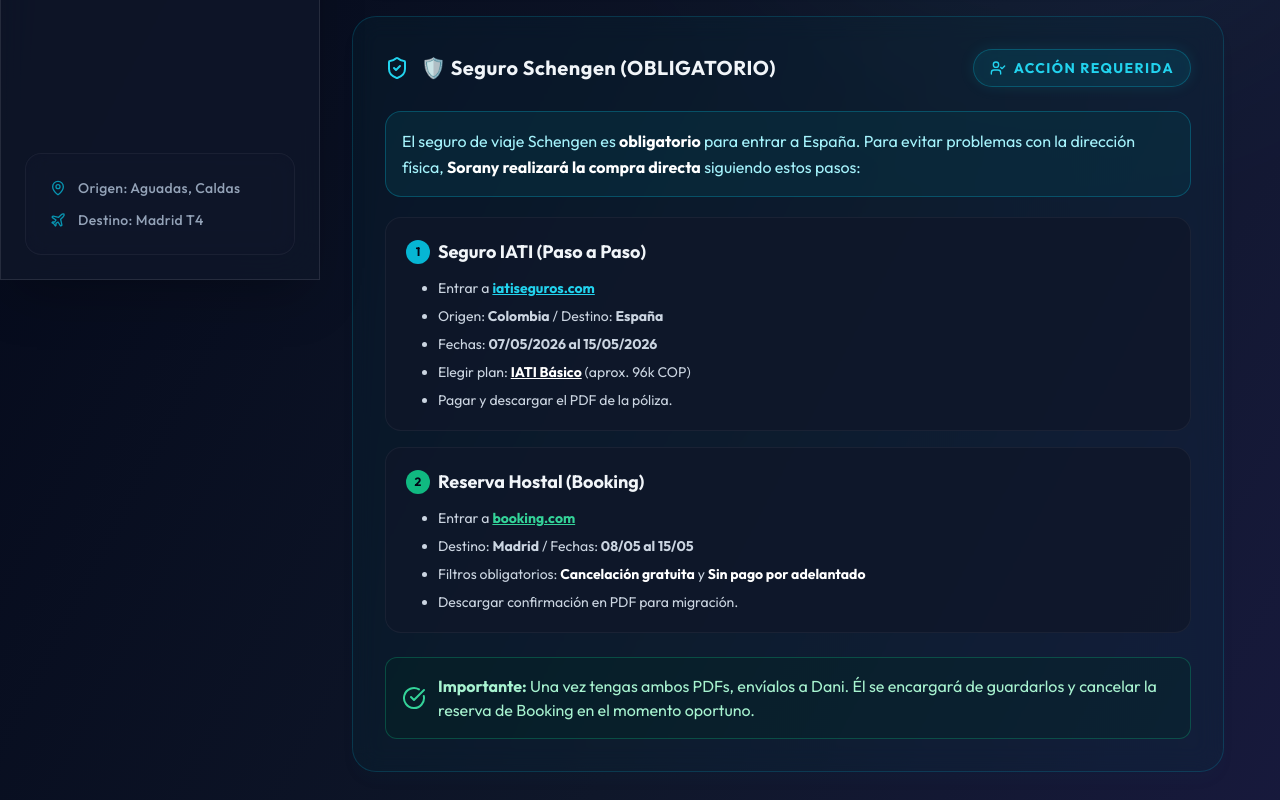
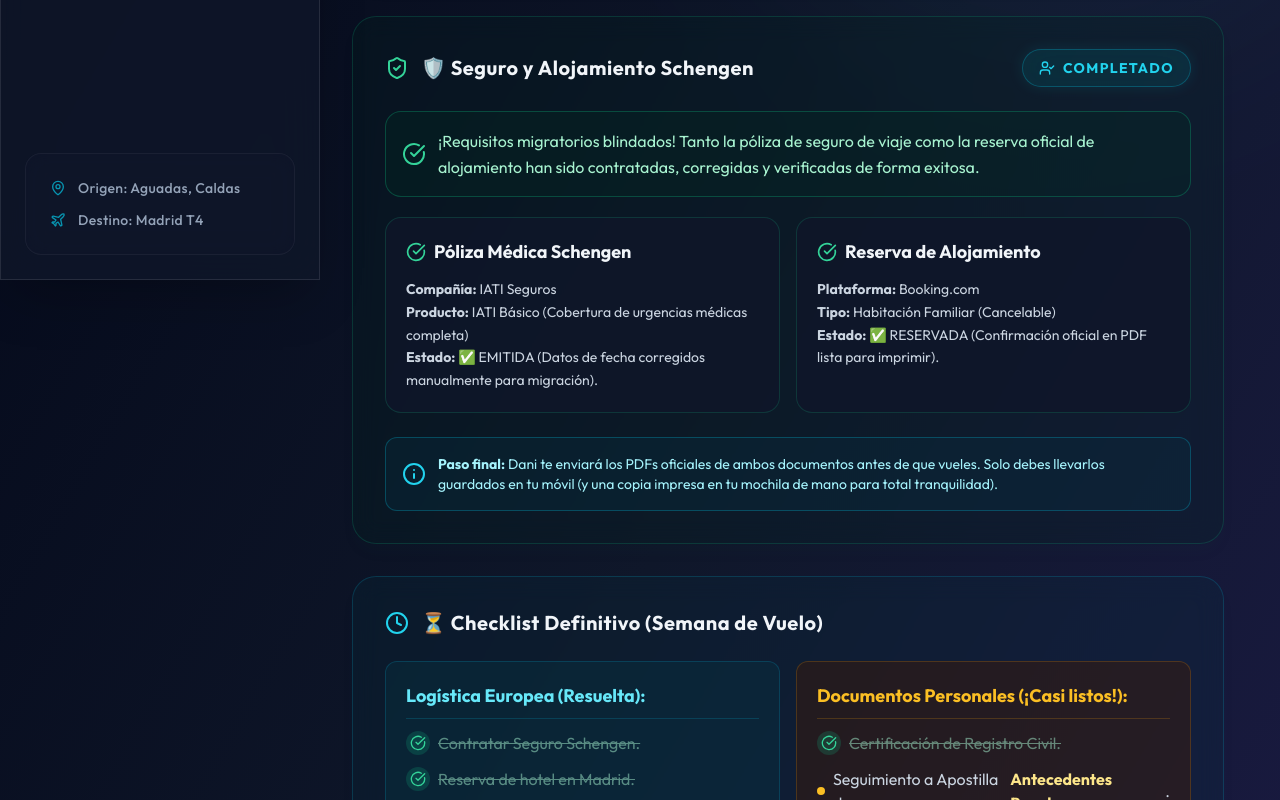
Before and after one commit to AlchemistSidZCooL/voyage, a React (Vite) app: page / in a window 1280 px wide. Shown: the part 520-1320 px from the top of the page. Built offline with nearby package versions, Linux system fonts and the light colour scheme; the HTML template or start-up script is replaced by a standard one.

Commit message:
feat: actualizar estado de seguro y alojamiento a completado en la web

```diff
--- a/src/App.jsx
+++ b/src/App.jsx
@@ -137,43 +137,41 @@
               </div>
             </Card>
 
-            <Card title="🛡️ Seguro Schengen (OBLIGATORIO)" icon={<ShieldCheck className="w-6 h-6 text-cyan-400" />} type="info" badge="ACCIÓN REQUERIDA">
-              <div className="mb-5 bg-cyan-950/50 p-4 rounded-2xl border border-cyan-500/30">
-                <p className="text-cyan-200 text-base leading-relaxed">El seguro de viaje Schengen es <strong className="text-white">obligatorio</strong> para entrar a España. Para evitar problemas con la dirección física, <strong className="text-white">Sorany realizará la compra directa</strong> siguiendo estos pasos:</p>
+            <Card title="🛡️ Seguro y Alojamiento Schengen" icon={<ShieldCheck className="w-6 h-6 text-emerald-400" />} type="success" badge="COMPLETADO">
+              <div className="mb-5 bg-emerald-950/30 p-4 rounded-2xl border border-emerald-500/30 flex items-center gap-3">
+                <CheckCircle className="w-6 h-6 text-emerald-400 flex-shrink-0" />
+                <p className="text-emerald-200 text-base leading-relaxed">¡Requisitos migratorios blindados! Tanto la póliza de seguro de viaje como la reserva oficial de alojamiento han sido contratadas, corregidas y verificadas de forma exitosa.</p>
               </div>
 
-              <div className="space-y-4 mb-6">
-                <div className="bg-slate-900/80 p-5 rounded-2xl border border-white/5 hover:border-cyan-500/30 transition-all">
+              <div className="grid md:grid-cols-2 gap-4 mb-6">
+                <div className="bg-slate-900/80 p-5 rounded-2xl border border-emerald-500/20 hover:border-emerald-500/40 transition-all">
                   <h4 className="font-bold text-slate-100 mb-3 flex items-center gap-2">
-                    <span className="bg-cyan-500 text-slate-950 w-6 h-6 rounded-full flex items-center justify-center text-xs">1</span>
-                    Seguro IATI (Paso a Paso)
+                    <CheckCircle className="w-5 h-5 text-emerald-400" />
+                    Póliza Médica Schengen
                   </h4>
-                  <ul className="text-slate-300 text-sm space-y-2 ml-8 list-disc">
-                    <li>Entrar a <a href="https://www.iatiseguros.com/" target="_blank" className="text-cyan-400 underline font-bold">iatiseguros.com</a></li>
-                    <li>Origen: <strong>Colombia</strong> / Destino: <strong>España</strong></li>
-                    <li>Fechas: <strong>07/05/2026 al 15/05/2026</strong></li>
-                    <li>Elegir plan: <strong className="text-white underline">IATI Básico</strong> (aprox. 96k COP)</li>
-                    <li>Pagar y descargar el PDF de la póliza.</li>
-                  </ul>
+                  <p className="text-slate-300 text-sm leading-relaxed">
+                    <strong>Compañía:</strong> IATI Seguros<br/>
+                    <strong>Producto:</strong> IATI Básico (Cobertura de urgencias médicas completa)<br/>
+                    <strong>Estado:</strong> ✅ EMITIDA (Datos de fecha corregidos manualmente para migración).
+                  </p>
                 </div>
 
-                <div className="bg-slate-900/80 p-5 rounded-2xl border border-white/5 hover:border-emerald-500/30 transition-all">
+                <div className="bg-slate-900/80 p-5 rounded-2xl border border-emerald-500/20 hover:border-emerald-500/40 transition-all">
                   <h4 className="font-bold text-slate-100 mb-3 flex items-center gap-2">
-                    <span className="bg-emerald-500 text-slate-950 w-6 h-6 rounded-full flex items-center justify-center text-xs">2</span>
-                    Reserva Hostal (Booking)
+                    <CheckCircle className="w-5 h-5 text-emerald-400" />
+                    Reserva de Alojamiento
                   </h4>
-                  <ul className="text-slate-300 text-sm space-y-2 ml-8 list-disc">
-                    <li>Entrar a <a href="https://www.booking.com/" target="_blank" className="text-emerald-400 underline font-bold">booking.com</a></li>
-                    <li>Destino: <strong>Madrid</strong> / Fechas: <strong>08/05 al 15/05</strong></li>
-                    <li>Filtros obligatorios: <strong className="text-white">Cancelación gratuita</strong> y <strong className="text-white">Sin pago por adelantado</strong></li>
-                    <li>Descargar confirmación en PDF para migración.</li>
-                  </ul>
+                  <p className="text-slate-300 text-sm leading-relaxed">
+                    <strong>Plataforma:</strong> Booking.com<br/>
+                    <strong>Tipo:</strong> Habitación Familiar (Cancelable)<br/>
+                    <strong>Estado:</strong> ✅ RESERVADA (Confirmación oficial en PDF lista para imprimir).
+                  </p>
                 </div>
               </div>
 
-              <div className="bg-emerald-950/30 p-4 rounded-xl border border-emerald-500/30 flex items-center gap-3">
-                <CheckCircle className="w-6 h-6 text-emerald-400 flex-shrink-0" />
-                <p className="text-emerald-200 text-sm lg:text-base"><strong>Importante:</strong> Una vez tengas ambos PDFs, envíalos a Dani. Él se encargará de guardarlos y cancelar la reserva de Booking en el momento oportuno.</p>
+              <div className="bg-cyan-950/30 p-4 rounded-xl border border-cyan-500/30 flex items-center gap-3">
+                <Info className="w-6 h-6 text-cyan-400 flex-shrink-0" />
+                <p className="text-cyan-200 text-sm"><strong>Paso final:</strong> Dani te enviará los PDFs oficiales de ambos documentos antes de que vueles. Solo debes llevarlos guardados en tu móvil (y una copia impresa en tu mochila de mano para total tranquilidad).</p>
               </div>
             </Card>
 
@@ -183,14 +181,12 @@
                   <h4 className="font-bold text-cyan-300 mb-3 text-lg border-b border-cyan-500/20 pb-2">Logística Europea (Resuelta):</h4>
                   <ul className="text-slate-300 text-base space-y-3">
                     <li className="flex items-center gap-2">
-                      <div className="bg-cyan-500/20 p-1 rounded-full"><Clock className="w-4 h-4 text-cyan-400" /></div>
-                      <span>Contratar Seguro Schengen.</span>
-                      <strong className="text-cyan-400 text-sm ml-2 bg-cyan-900/30 px-2 py-0.5 rounded border border-cyan-500/20">Acción Sorany</strong>
+                      <div className="bg-emerald-500/20 p-1 rounded-full"><CheckCircle className="w-4 h-4 text-emerald-400" /></div>
+                      <span className="line-through opacity-50 text-emerald-200">Contratar Seguro Schengen.</span>
                     </li>
                     <li className="flex items-center gap-2">
-                      <div className="bg-cyan-500/20 p-1 rounded-full"><Clock className="w-4 h-4 text-cyan-400" /></div>
-                      <span>Reserva de hotel en Madrid.</span>
-                      <strong className="text-cyan-400 text-sm ml-2 bg-cyan-900/30 px-2 py-0.5 rounded border border-cyan-500/20">Acción Sorany</strong>
+                      <div className="bg-emerald-500/20 p-1 rounded-full"><CheckCircle className="w-4 h-4 text-emerald-400" /></div>
+                      <span className="line-through opacity-50 text-emerald-200">Reserva de hotel en Madrid.</span>
                     </li>
                     <li className="flex items-center gap-2 text-slate-300"><div className="w-2 h-2 rounded-full bg-cyan-400 flex-shrink-0"></div> Planificar compras locales (adaptador enchufe redondo europeo).</li>
                   </ul>
```
